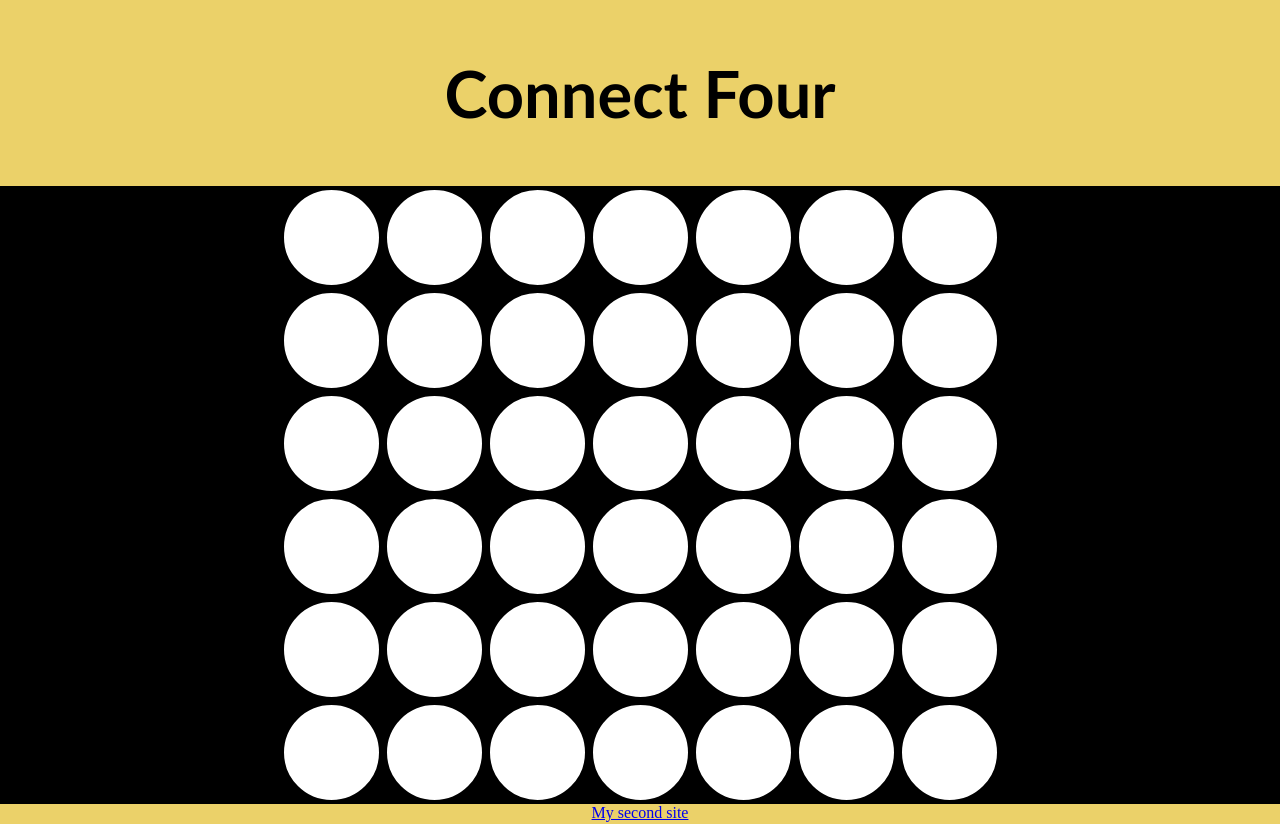
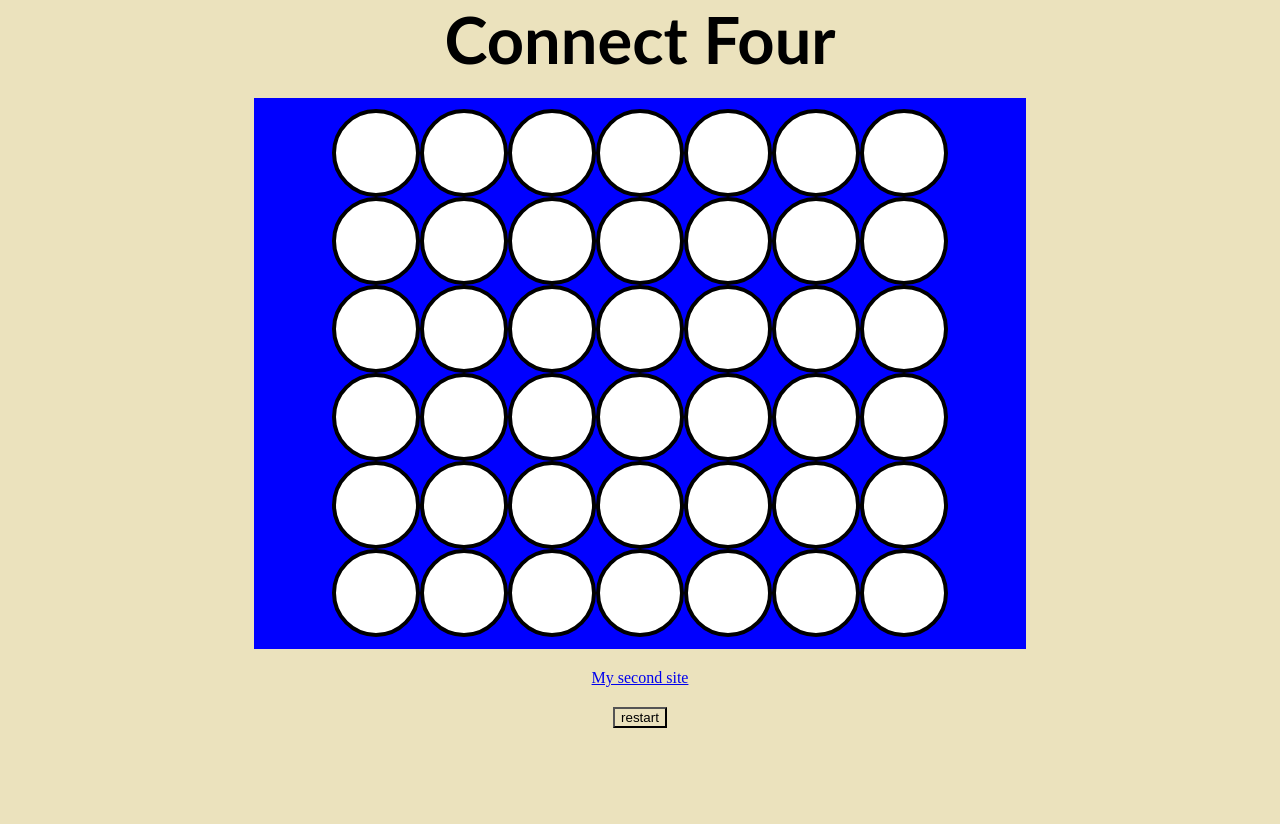
Before and after one commit to dxs19/Daniel-Shull--Project-1--Connect-4, a plain HTML site: page index.html in a window 1280 px wide. Shown: the top 824 px of the page. After the commit the page ends 800 px from the top, so only its background shows below. Drawn offline with Linux system fonts and the light colour scheme.

Commit message:
some styling

```diff
--- a/script.js
+++ b/script.js
@@ -3,9 +3,6 @@ const statusDisplay = document.querySelector('.gamestatus');
 let gameActive = true;
 let currentPlayer = "player1";
 let board = ["", "", "", "", "", "", "", "", "", "", "", "", "", "", "", "", "", "", "", "", "", "", "", "", "", "", "", "", "", "", "", "", "", "", "", "", "", "", "", "", "", ""];
-if (board[41]) {
-    document.querySelector('34')
-}
 const winningMessage = () => `Player ${currentPlayer} won!`;
 const drawMessage = () => `Draw`;
 const currentPlayerTurn = () => `It's ${currentPlayer}'s turn`;
@@ -95,7 +92,6 @@ const winning = () => {
         ) {
             statusDisplay.innerHTML = 'Player 1 Has Won the Game!'
             roundWon = true
-            console.log(roundWon)
         }
         else if (board[winningConditions[i][0]] === 'player2' &&
             board[winningConditions[i][1]] === 'player2' &&
@@ -105,11 +101,11 @@ const winning = () => {
         ) {
             statusDisplay.innerHTML = 'Player 2 Has Won the Game!'
             roundWon = true
-            console.log(roundWon)
         }
     }
     if (roundWon) {
         gameActive = false
+        console.log(gameActive)
         return
     }
 }
@@ -130,11 +126,11 @@ function boxClicked(e) {
         board[id] = currentPlayer
         currentPlayer = currentPlayer === "player1" ? "player2" : "player1";
         if (currentPlayer === "player1") {
-            e.target.style.backgroundColor = 'red'
+            e.target.style.backgroundColor = 'yellow'
             e.target.id = "player1"
         }
         else {
-            e.target.style.backgroundColor = 'blue'
+            e.target.style.backgroundColor = 'red'
             e.target.id = "player2"
         }
     }
@@ -144,7 +140,6 @@ function boxClicked(e) {
 
 // restart game
 function restartGame() {
-    console.log(board)
     gameActive = true
     currentPlayer = "player1"
     board = ["", "", "", "", "", "", "", "", "", "", "", "", "", "", "", "", "", "", "", "", "", "", "", "", "", "", "", "", "", "", "", "", "", "", "", "", "", "", "", "", "", ""];
--- a/style.css
+++ b/style.css
@@ -1,5 +1,9 @@
 * {
-    background-color: rgb(235, 209, 105);
+    background-color: rgb(235, 226, 189);
+}
+
+h1 {
+    margin: auto;
 }
 
 .gametitle {
@@ -20,29 +24,31 @@ section {
 
 .container {
     display: grid;
+    margin: 20px auto;
+    justify-content: center;
+    align-content: center;
+    width: 750px;
     grid-template-columns: repeat(7, auto);
-    align-content: center;
-    justify-content: center;
-    background-color: black;
-    /* width: 290px; */
-    /* margin: 60 px; */
+    background-color: blue;
+    padding: 3mm;
+
 }
 
 
 
 .cell {
-    width: 95px;
-    height: 95px;
+    width: 80px;
+    height: 80px;
     background-color: white;
     border: 4px solid black;
     cursor: pointer;
     justify-content: center;
-    line-height: 100px;
+    line-height: 80px;
     font-size: 60px;
     border-radius: 50%;
 }
 
-.player1 {
+/* .player1 {
     width: 95px;
     height: 95px;
     background-color: red;
@@ -62,4 +68,4 @@ section {
     line-height: 100px;
     font-size: 60px;
     border-radius: 50%;
-}
+} */
--- a/stylesheet2.css
+++ b/stylesheet2.css
@@ -8,6 +8,10 @@
     color: black;
 }
 
+h1 {
+    text-align: center;
+}
+
 body {
     font-size: larger;
     font-family: 'Courier New', Courier, monospace;
```
Also changed, not shown: index2.html (+4 -1 lines), script2.js (+7 -5 lines).
